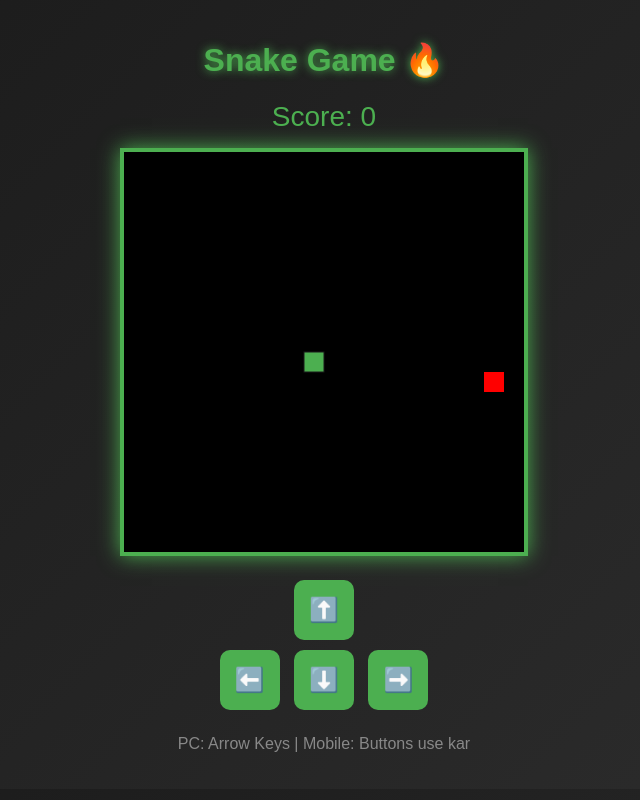
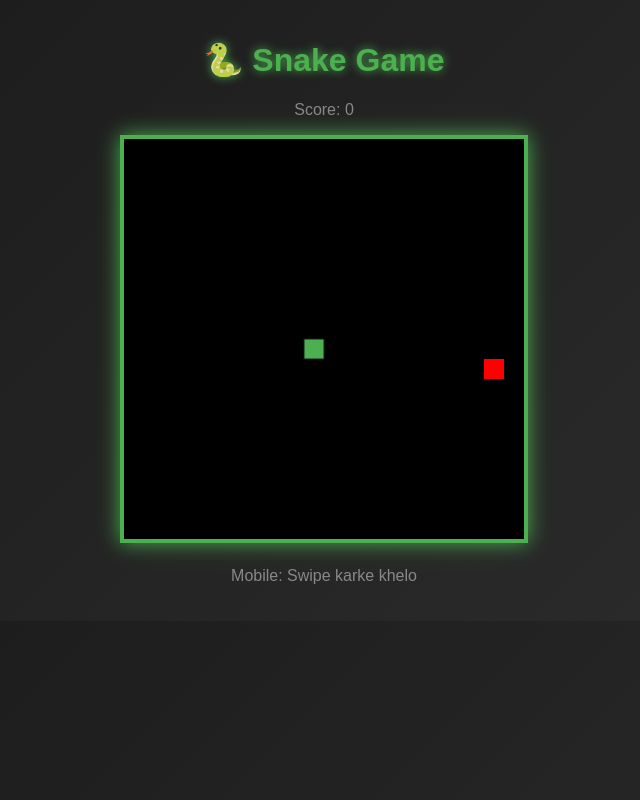
Before and after one commit to Satyavee009/Snake-game, a plain HTML site: page index.html in a window 1280 px wide. Shown: the whole page, without its empty margins (316-956 px from the left). Drawn offline with Linux system fonts and the light colour scheme.

Commit message:
Refactor HTML structure and update game title

```diff
--- a/index.html
+++ b/index.html
@@ -1,21 +1,16 @@
 <!DOCTYPE html>
-<html>
+<html lang="en">
 <head>
-  <title>Snake Game by Satyaveer 🐍</title>
-  <meta name="viewport" content="width=device-width, initial-scale=1.0">
-  <link rel="stylesheet" href="style.css">
+<meta charset="UTF-8">
+<meta name="viewport" content="width=device-width, initial-scale=1.0">
+<title>Pro Snake Game</title>
+<link rel="stylesheet" href="style.css">
 </head>
 <body>
-  <h1>Snake Game 🔥</h1>
-  <div class="score">Score: <span id="score">0</span></div>
-  <canvas id="game" width="400" height="400"></canvas>
-  <div class="controls">
-    <button onclick="changeDir('up')">⬆️</button><br>
-    <button onclick="changeDir('left')">⬅️</button>
-    <button onclick="changeDir('down')">⬇️</button>
-    <button onclick="changeDir('right')">➡️</button>
-  </div>
-  <p>PC: Arrow Keys | Mobile: Buttons use kar</p>
-  <script src="script.js"></script>
+    <h1>🐍 Snake Game</h1>
+    <p>Score: <span id="score">0</span></p>
+    <canvas id="game" width="400" height="400"></canvas>
+    <p>Mobile: Swipe karke khelo</p>
+<script src="script.js"></script>
 </body>
 </html>
```
